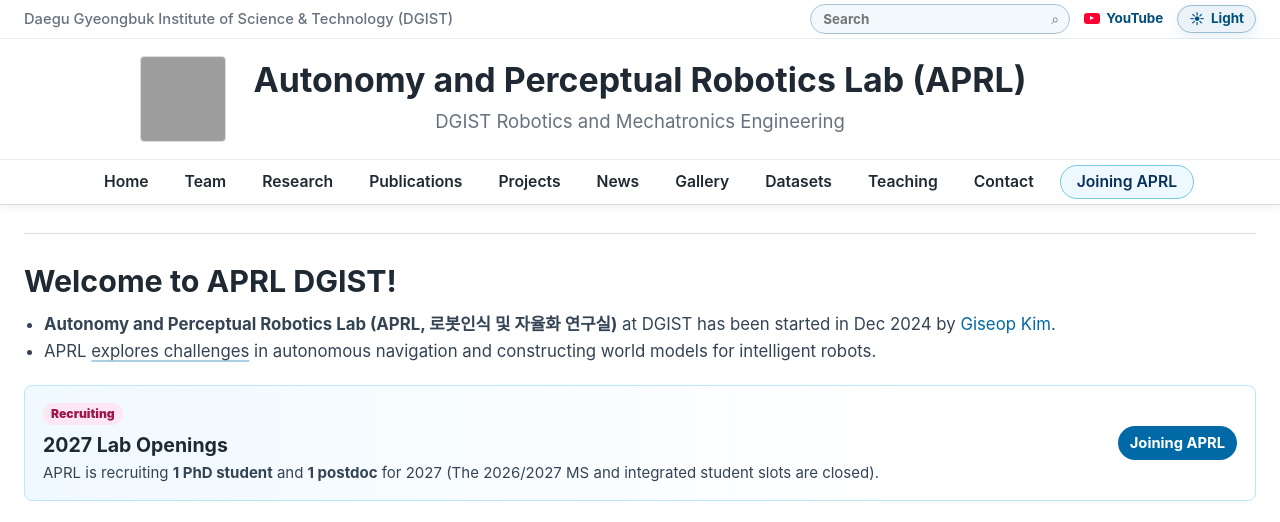
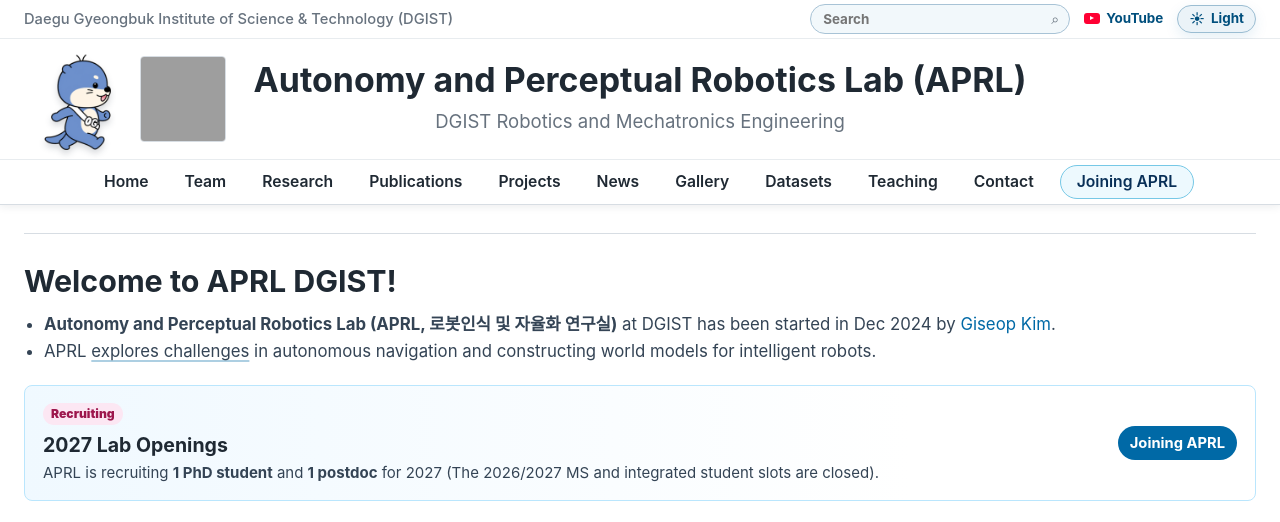
Before and after one commit to team-aprl/team-aprl.github.io, a Jekyll site: the page built from index.html, in a window 1280 px wide. Shown: the top 522 px of the page. Built offline with Jekyll 4.4.1, drawn with Linux system fonts in a browser that asks for light colours; grey boxes are pictures that could not be loaded.

Commit message:
Add animated Dalgu header patrol

```diff
--- a/_includes/header.html
+++ b/_includes/header.html
@@ -17,6 +17,14 @@
     </div>
   </div>
   <div class="header-inner lab-header">
+    <div class="header-dalgu-track" aria-hidden="true">
+      <div class="header-dalgu">
+        <picture>
+          <source srcset="{{ '/assets/site/dalgu-walk.webp' | relative_url }}" type="image/webp" />
+          <img src="{{ '/assets/site/dalgu-walk-fallback.png' | relative_url }}" alt="" />
+        </picture>
+      </div>
+    </div>
     <div class="lab-mark">
       <a class="lab-logo-link" href="{{ '/assets/site/aprl-avatar.png' | relative_url }}" aria-label="View APRL logo"><img src="{{ '/assets/site/aprl-avatar.png' | relative_url }}" alt="APRL logo" /></a>
       <div class="lab-title-block">
--- a/styles.css
+++ b/styles.css
@@ -470,6 +470,7 @@
 }
 
 .lab-header {
+  position: relative;
   display: flex;
   align-items: center;
   justify-content: center;
@@ -477,18 +478,95 @@
   background: var(--header-surface);
   box-shadow: 0 0 0 100vmax var(--header-surface);
   clip-path: inset(0 -100vmax);
+  isolation: isolate;
 }
 
 .lab-mark {
+  position: relative;
+  z-index: 2;
   display: grid;
   grid-template-columns: 86px minmax(0, auto) 86px;
   align-items: center;
   justify-content: center;
   gap: 28px;
-  width: 100%;
+  width: fit-content;
+  max-width: 100%;
   color: var(--text);
   text-decoration: none;
   text-align: left;
+}
+
+.lab-mark::before {
+  position: absolute;
+  z-index: -1;
+  inset: -12px -24px;
+  border-radius: 14px;
+  background: var(--header-surface);
+  content: "";
+}
+
+.header-dalgu-track {
+  position: absolute;
+  z-index: 1;
+  top: 0;
+  bottom: 0;
+  left: 50%;
+  width: 100vw;
+  overflow: hidden;
+  transform: translateX(-50%);
+  pointer-events: none;
+}
+
+.header-dalgu {
+  position: absolute;
+  bottom: 4px;
+  left: 24px;
+  width: 108px;
+  height: 108px;
+  filter: drop-shadow(0 4px 3px rgba(15, 23, 42, 0.16));
+  animation: header-dalgu-patrol 17s linear infinite;
+}
+
+.header-dalgu picture {
+  display: block;
+  width: 100%;
+  height: 100%;
+}
+
+.header-dalgu img {
+  display: block;
+  width: 100%;
+  max-width: none;
+  height: 100%;
+  border: 0;
+  object-fit: contain;
+}
+
+@keyframes header-dalgu-patrol {
+  0% {
+    left: 24px;
+    transform: scaleX(1);
+  }
+
+  48% {
+    left: calc(100% - 132px);
+    transform: scaleX(1);
+  }
+
+  50% {
+    left: calc(100% - 132px);
+    transform: scaleX(-1);
+  }
+
+  98% {
+    left: 24px;
+    transform: scaleX(-1);
+  }
+
+  100% {
+    left: 24px;
+    transform: scaleX(1);
+  }
 }
 
 .lab-mark:hover,
@@ -3986,6 +4064,10 @@
 }
 
 @media (max-width: 900px) {
+  .header-dalgu-track {
+    display: none;
+  }
+
   .content-layout,
   .section-row,
   .team-profile {
@@ -4055,6 +4137,12 @@
   }
 }
 
+@media (prefers-reduced-motion: reduce) {
+  .header-dalgu-track {
+    display: none;
+  }
+}
+
 @media (max-width: 640px) {
   .site-header {
     top: -138px;
@@ -4147,6 +4235,7 @@
     grid-template-columns: 54px minmax(0, 1fr) 54px;
     gap: 10px;
     align-items: center;
+    width: 100%;
   }
 
   .lab-mark img {
```
Also changed, not shown: assets/site/dalgu-walk-fallback.png (added), assets/site/dalgu-walk.webp (added).
